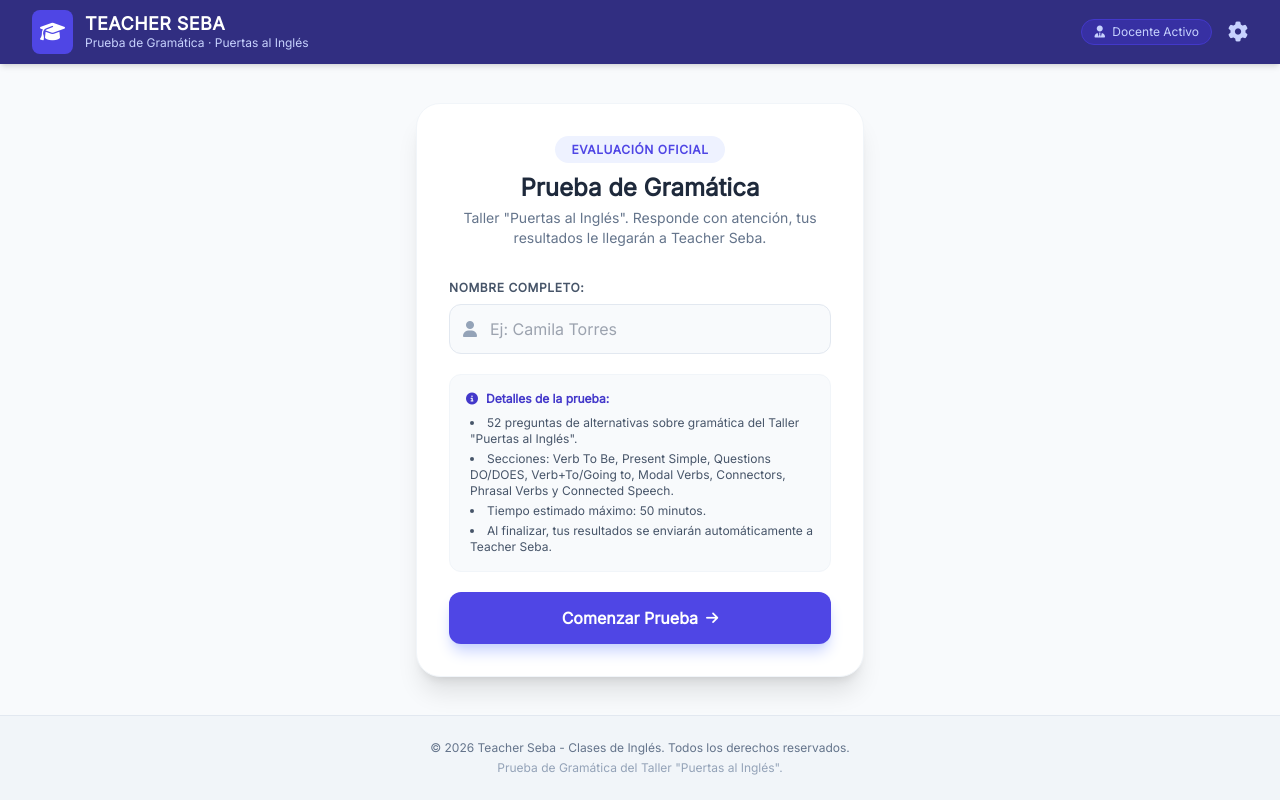
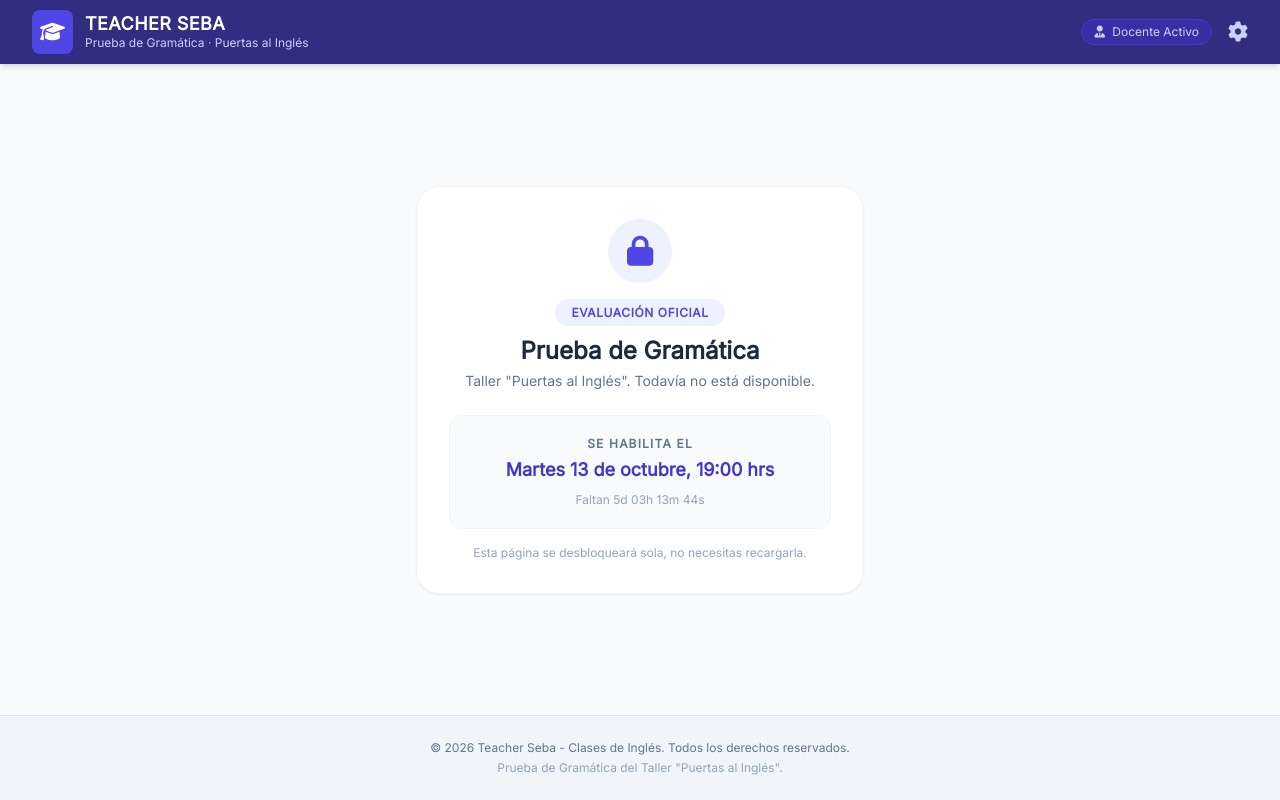
Before and after one commit to snlmjjs-tech/test, a plain HTML site: page index.html in a window 1280 px wide. Drawn offline with nearby package versions, Linux system fonts and the light colour scheme.

Commit message:
Bloquear la Prueba de Gramática hasta el martes 13-10-2026 a las 19:00
Se agrega una pantalla de bloqueo que se muestra en vez del formulario de
inicio mientras no se llegue a la fecha/hora de apertura (martes 13 de
octubre de 2026, 19:00 hrs, hora de Chile). Muestra una cuenta regresiva
que se actualiza cada segundo y se desbloquea sola sin necesidad de
recargar la página, apenas se cumple el horario.

Validado con una simulación de distintos horarios: el jueves 8-oct está
bloqueada (faltan ~5 días), un segundo antes de las 19:00 del martes 13
sigue bloqueada, exactamente a las 19:00:00 se abre, y se mantiene abierta
después (19:00:01 y el día siguiente).


Claude-Session: https://claude.ai/code/session_018KtEcfG79YwE5E2CaJ5PE7

Co-authored-by: Claude <noreply@anthropic.com>

```diff
--- a/index.html
+++ b/index.html
@@ -73,7 +73,23 @@
         </div>
 
         <!-- 1. LOGIN -->
-        <section id="screen-login" class="bg-white rounded-3xl shadow-xl border border-slate-100 p-8 max-w-md w-full mx-auto transition-all duration-300">
+        <!-- PANTALLA DE BLOQUEO: la prueba abre recién el martes 13-10-2026 a las 19:00 hrs (Chile) -->
+        <section id="screen-locked" class="hidden bg-white rounded-3xl shadow-sm border border-slate-100 p-8 max-w-md w-full mx-auto text-center transition-all duration-300">
+            <div class="mx-auto w-16 h-16 bg-indigo-50 text-indigo-600 rounded-full flex items-center justify-center text-3xl mb-4">
+                <i class="fa-solid fa-lock"></i>
+            </div>
+            <span class="bg-indigo-50 text-indigo-600 px-4 py-1.5 rounded-full text-xs font-semibold tracking-wider uppercase">Evaluación Oficial</span>
+            <h2 class="text-2xl font-extrabold text-slate-800 mt-3">Prueba de Gramática</h2>
+            <p class="text-slate-500 mt-1 text-sm">Taller "Puertas al Inglés". Todavía no está disponible.</p>
+            <div class="bg-slate-50 border border-slate-100 rounded-xl p-5 mt-6">
+                <p class="text-xs font-bold text-slate-500 uppercase tracking-widest mb-1">Se habilita el</p>
+                <p class="text-lg font-extrabold text-indigo-700">Martes 13 de octubre, 19:00 hrs</p>
+                <p class="text-xs text-slate-400 mt-2" id="locked-countdown">Calculando tiempo restante...</p>
+            </div>
+            <p class="text-xs text-slate-400 mt-4">Esta página se desbloqueará sola, no necesitas recargarla.</p>
+        </section>
+
+        <section id="screen-login" class="hidden bg-white rounded-3xl shadow-xl border border-slate-100 p-8 max-w-md w-full mx-auto transition-all duration-300">
             <div class="text-center mb-8">
                 <span class="bg-indigo-50 text-indigo-600 px-4 py-1.5 rounded-full text-xs font-semibold tracking-wider uppercase">Evaluación Oficial</span>
                 <h2 class="text-2xl font-extrabold text-slate-800 mt-3">Prueba de Gramática</h2>
@@ -309,9 +325,43 @@
             return nota.toFixed(1).replace('.', ',');
         }
 
+        const screenLocked = document.getElementById("screen-locked");
         const screenLogin = document.getElementById("screen-login");
         const screenQuiz = document.getElementById("screen-quiz");
         const screenResults = document.getElementById("screen-results");
+
+        // La prueba se habilita el martes 13-10-2026 a las 19:00 hrs, hora de Chile (UTC-3).
+        const TEST_OPEN_AT = new Date('2026-10-13T19:00:00-03:00');
+        let lockCountdownInterval = null;
+
+        function formatCountdown(ms) {
+            const totalSeconds = Math.max(0, Math.floor(ms / 1000));
+            const days = Math.floor(totalSeconds / 86400);
+            const hours = Math.floor((totalSeconds % 86400) / 3600);
+            const minutes = Math.floor((totalSeconds % 3600) / 60);
+            const seconds = totalSeconds % 60;
+            const parts = [];
+            if (days > 0) parts.push(`${days}d`);
+            parts.push(`${hours.toString().padStart(2, '0')}h`, `${minutes.toString().padStart(2, '0')}m`, `${seconds.toString().padStart(2, '0')}s`);
+            return `Faltan ${parts.join(' ')}`;
+        }
+
+        function checkTestLock() {
+            const now = new Date();
+            if (now >= TEST_OPEN_AT) {
+                if (lockCountdownInterval) { clearInterval(lockCountdownInterval); lockCountdownInterval = null; }
+                screenLocked.classList.add("hidden");
+                screenLogin.classList.remove("hidden");
+                return;
+            }
+            screenLocked.classList.remove("hidden");
+            screenLogin.classList.add("hidden");
+            const countdownEl = document.getElementById("locked-countdown");
+            countdownEl.innerText = formatCountdown(TEST_OPEN_AT - now);
+            if (!lockCountdownInterval) {
+                lockCountdownInterval = setInterval(checkTestLock, 1000);
+            }
+        }
 
         const formLogin = document.getElementById("form-login");
         const studentNameInput = document.getElementById("student-name");
@@ -486,6 +536,7 @@
             if (localStorage.getItem("teacher_email")) teacherBadge.classList.remove("hidden");
 
             renderQuestionsGrid();
+            checkTestLock();
         });
 
         formLogin.addEventListener("submit", () => {
```
